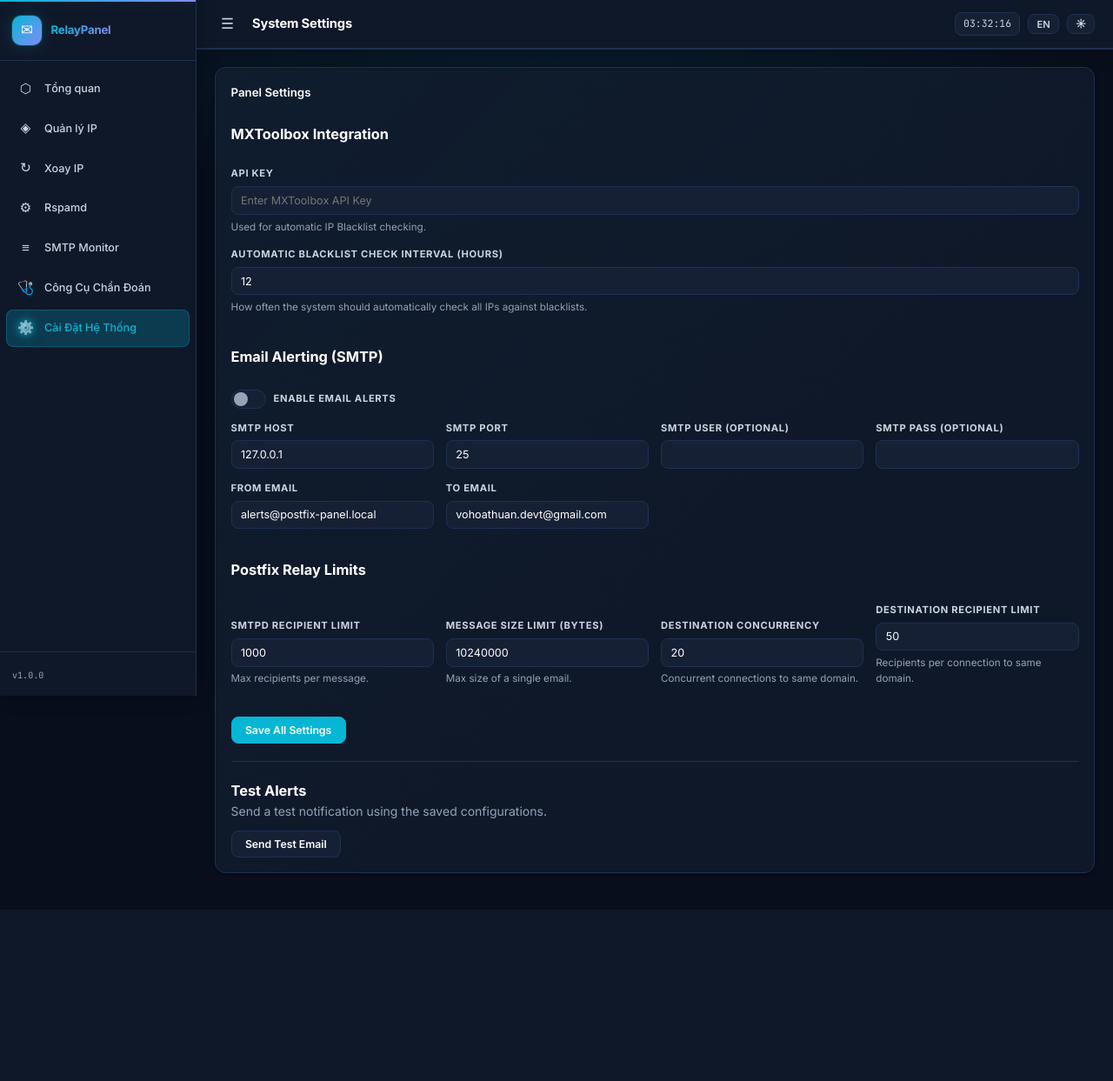
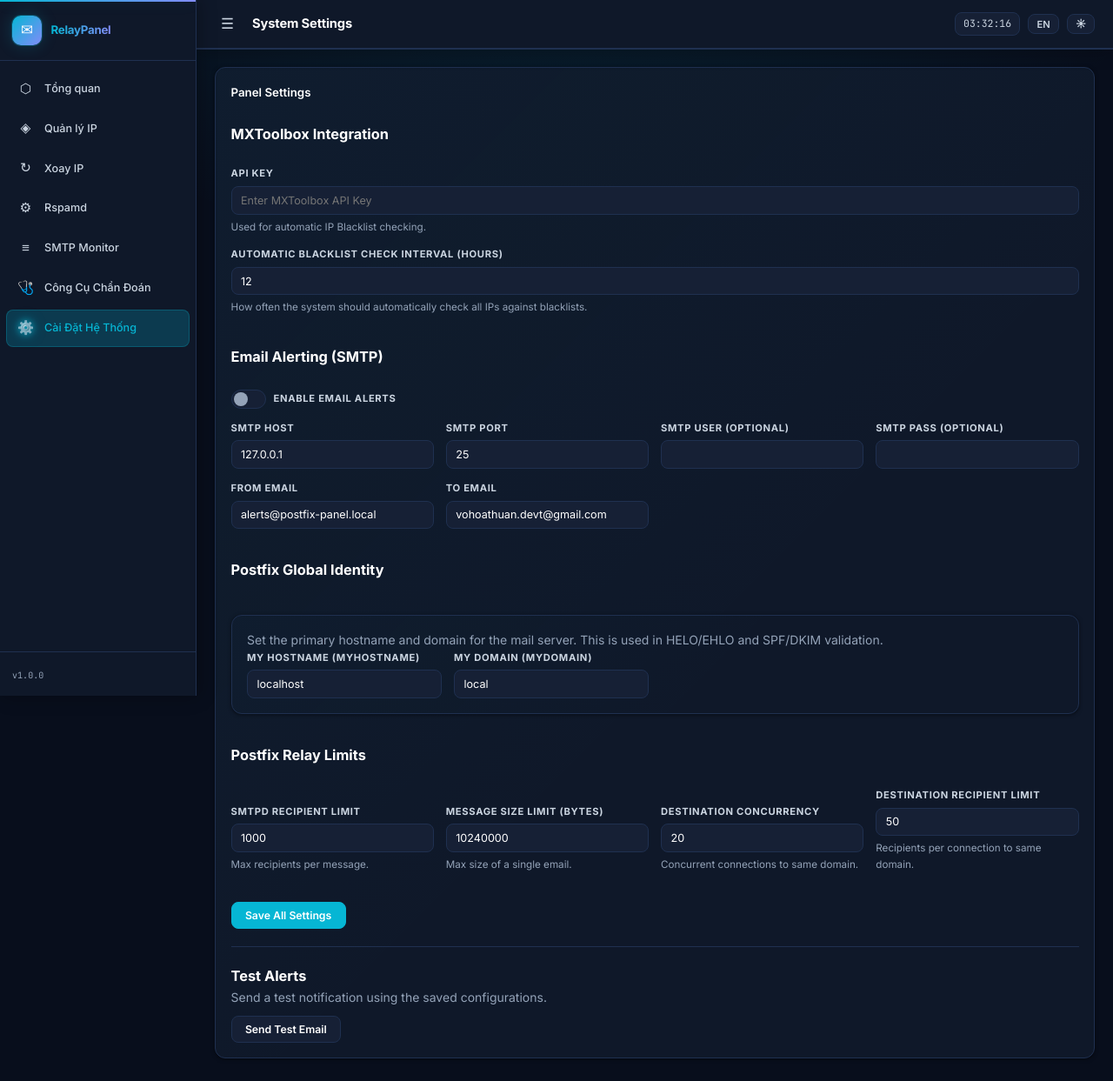
Before and after one commit to Vo-Hoa-Thuan/Postfix-Outbound-Relay, a FastAPI app: page /settings in a window 1280 px wide. Shown: the top 1243 px of the page at 87% size. Before the commit the page ends 1046 px from the top, so only its background shows below. Run offline with FastAPI, Linux system fonts and the light colour scheme.

Commit message:
Allow managing Postfix Global Identity (Hostname/Domain) via UI

```diff
--- a/core/postfix.py
+++ b/core/postfix.py
@@ -121,6 +121,29 @@ def apply_postfix_limits(limits: Dict[str, str]) -> Tuple[bool, str]:
         return False, str(e)
 
 
+def get_postfix_identity() -> Dict[str, str]:
+    """Read myhostname and mydomain from Postfix."""
+    identity = {"myhostname": "localhost", "mydomain": "local"}
+    for key in identity.keys():
+        ok, out = run_command(f"postconf -h {key}")
+        if ok and out:
+            identity[key] = out.strip()
+    return identity
+
+def apply_postfix_identity(hostname: str, domain: str) -> Tuple[bool, str]:
+    """Apply myhostname and mydomain to Postfix."""
+    try:
+        if hostname: run_command(f"postconf -e 'myhostname={hostname}'")
+        if domain:   run_command(f"postconf -e 'mydomain={domain}'")
+
+        ok, out = safe_reload_postfix()
+        if not ok:
+            return False, f"Failed to reload Postfix: {out}"
+        return True, "Postfix identity updated and service reloaded."
+    except Exception as e:
+        return False, str(e)
+
+
 # ── Internal helpers ─────────────────────────────────────────────────────────
 
 def _run(cmd: str) -> Tuple[bool, str]:
--- a/templates/settings.html
+++ b/templates/settings.html
@@ -67,6 +67,24 @@
         </div>
 
         <div class="section-header" style="grid-column: 1 / -1; margin-top: 20px;">
+            <!-- ── Postfix Global Identity ───────────────────────────────────── -->
+            <h3>Postfix Global Identity</h3>
+        </div>
+        <div class="card mt-2" style="grid-column: 1 / -1;">
+            <p class="muted small mb-1">Set the primary hostname and domain for the mail server. This is used in HELO/EHLO and SPF/DKIM validation.</p>
+            <div class="form-grid">
+                <div class="form-group">
+                    <label>My Hostname (myhostname)</label>
+                    <input type="text" name="myhostname" value="{{ postfix_identity.myhostname }}" placeholder="mail.yourdomain.com" class="form-input">
+                </div>
+                <div class="form-group">
+                    <label>My Domain (mydomain)</label>
+                    <input type="text" name="mydomain" value="{{ postfix_identity.mydomain }}" placeholder="yourdomain.com" class="form-input">
+                </div>
+            </div>
+        </div>
+
+        <div class="section-header" style="grid-column: 1 / -1; margin-top: 20px;">
             <h3>Postfix Relay Limits</h3>
         </div>
 
--- a/web/routes/settings.py
+++ b/web/routes/settings.py
@@ -16,13 +16,15 @@ router = APIRouter(prefix="/settings")
 
 @router.get("", response_class=HTMLResponse)
 async def view_settings(request: Request, msg: str = "", error: str = ""):
-    from core.postfix import get_postfix_limits
+    from core.postfix import get_postfix_limits, get_postfix_identity
     settings = get_settings()
     postfix_limits = get_postfix_limits()
+    postfix_identity = get_postfix_identity()
     return templates.TemplateResponse("settings.html", {
         "request": request,
         "settings": settings,
         "postfix_limits": postfix_limits,
+        "postfix_identity": postfix_identity,
         "msg": msg,
         "error": error
     })
@@ -39,6 +41,9 @@ async def save_settings_post(
     from_email: str = Form(""),
     to_email: str = Form(""),
     blacklist_check_interval: int = Form(12),
+    # Postfix Identity
+    myhostname: str = Form(""),
+    mydomain: str = Form(""),
     # Postfix Limits
     recipient_limit: int = Form(1000),
     message_size: int = Form(10240000),
@@ -62,21 +67,25 @@ async def save_settings_post(
 
     save_settings(settings)
 
-    # Apply Postfix Limits
-    from core.postfix import apply_postfix_limits
+    # Apply Postfix Identity & Limits
+    from core.postfix import apply_postfix_limits, apply_postfix_identity
+
+    ok1, i_msg = apply_postfix_identity(myhostname.strip(), mydomain.strip())
+
     postfix_cfg = {
         "smtpd_recipient_limit": str(recipient_limit),
         "message_size_limit": str(message_size),
         "default_destination_concurrency_limit": str(dest_concurrency),
         "default_destination_recipient_limit": str(dest_recipient_limit)
     }
-    ok, p_msg = apply_postfix_limits(postfix_cfg)
+    ok2, p_msg = apply_postfix_limits(postfix_cfg)
 
     msg = "Settings saved successfully"
-    if not ok:
-        return RedirectResponse(f"/settings?msg={msg}&error={p_msg}", status_code=303)
+    if not ok1 or not ok2:
+        combined_err = (i_msg if not ok1 else "") + " | " + (p_msg if not ok2 else "")
+        return RedirectResponse(f"/settings?msg={msg}&error={combined_err}", status_code=303)
 
-    return RedirectResponse(f"/settings?msg={msg}+and+Postfix limits+applied", status_code=303)
+    return RedirectResponse(f"/settings?msg={msg}+and+Postfix+config+applied", status_code=303)
 
 @router.post("/test-email")
 async def test_email_post(request: Request):
```
